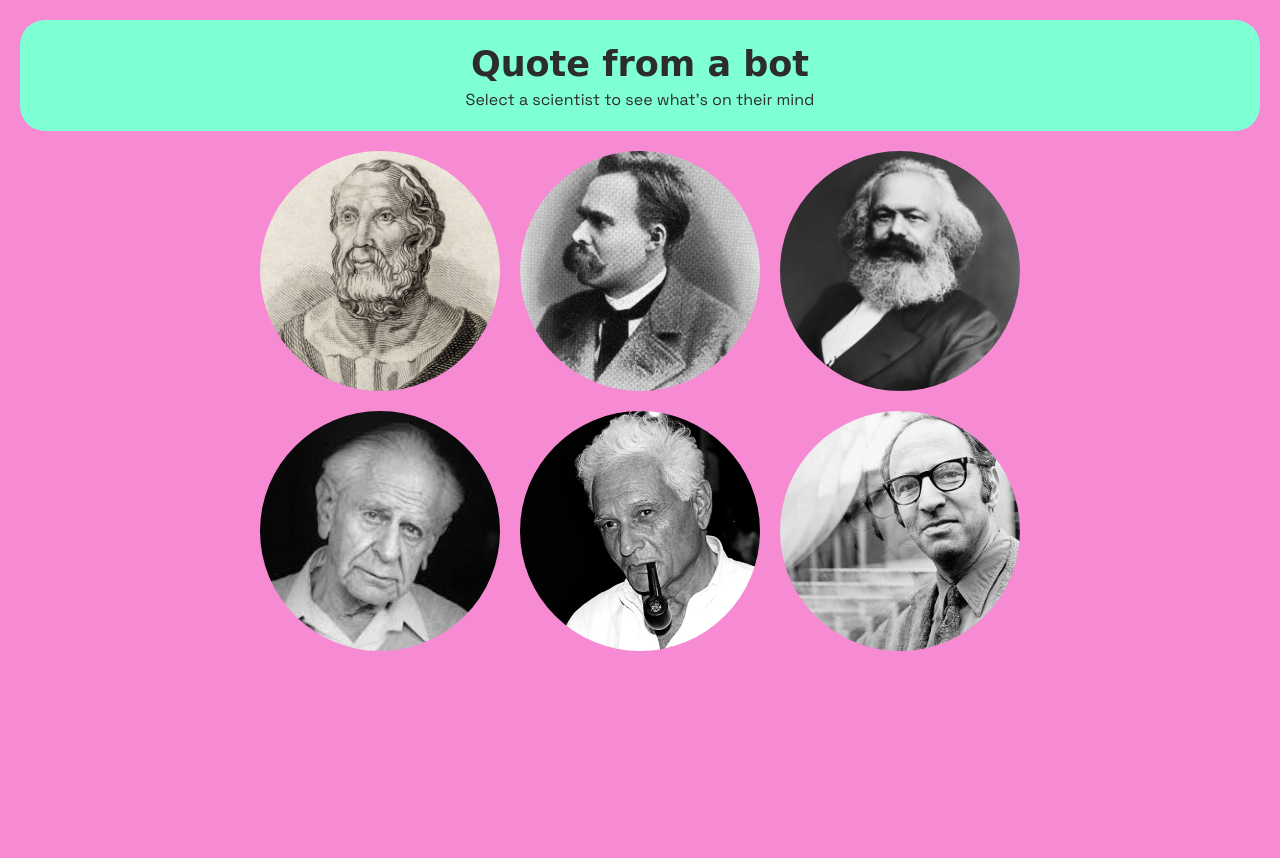
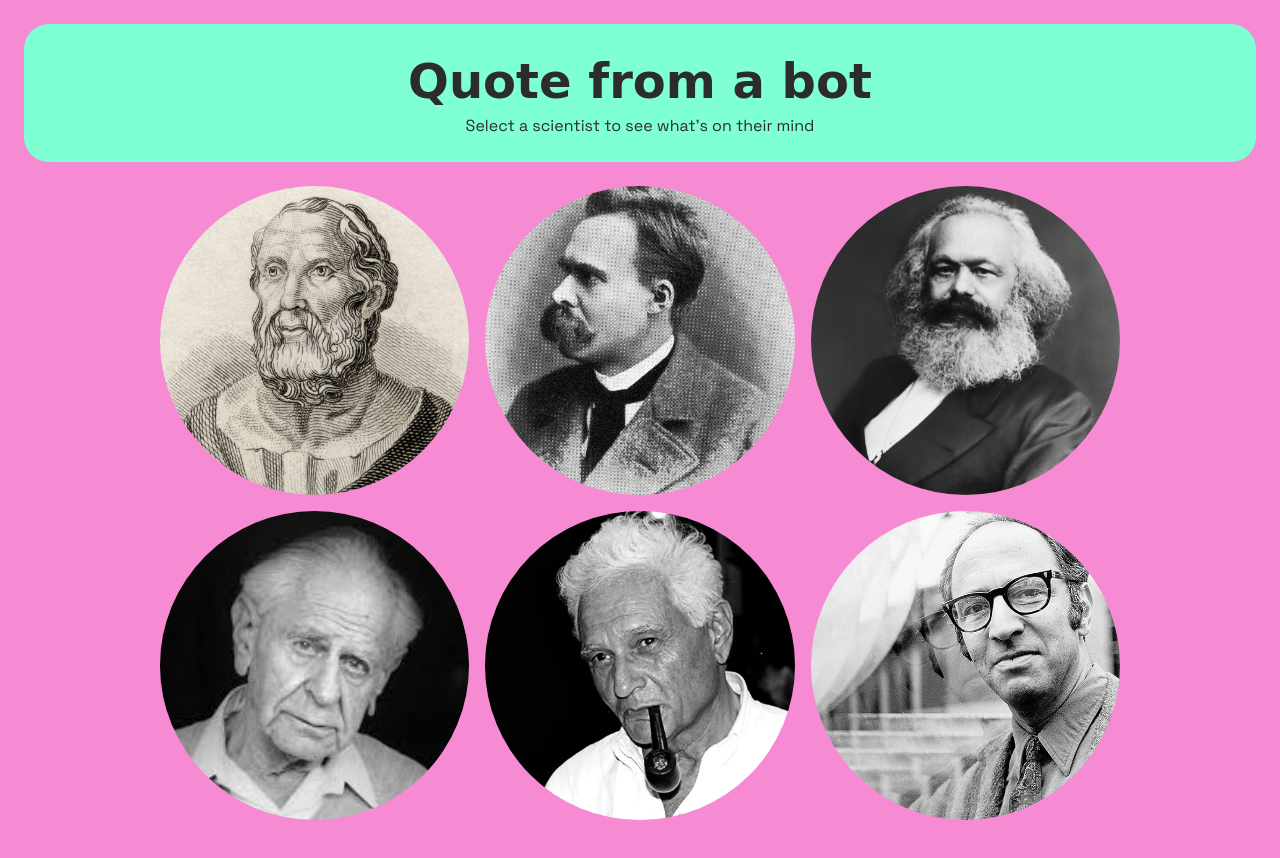
Before and after one commit to helenetrommelen/AI-Quote-Bot, a plain HTML site: page index.html in a window 1280 px wide. Drawn offline with Linux system fonts and the light colour scheme; a web font is replaced by a local one.

Commit message:
update aspect ratio to relative settings

```diff
--- a/style.css
+++ b/style.css
@@ -12,7 +12,7 @@ html {
 }
 
 h1 {
-    font-size: 35px;
+    font-size: 3em;
     font-weight: 700;
 }
 
@@ -23,14 +23,16 @@ p {
 header {
     text-align: center;
     background-color: aquamarine;
-    padding: 20px;
-    margin: 20px;
+    padding: 1.5rem;
+    margin: 1.5rem;
     border-radius: 25px;
 }
 
 main {
     /* align-items: center; */
     text-align: center;
+    margin: 10rem;
+    margin-top: 1rem;
 
 }
 
@@ -41,22 +43,25 @@ main {
 
 .philosophers {
     display: grid;
-    grid-template-columns: repeat(3, 240px);
+    grid-template-columns: repeat(3, 1fr);
+    grid-template-rows: repeat(3, 1fr);
     justify-content: center;
-    grid-template-rows: repeat(3, 240px);
-    gap: 20px
+    gap: 1em;
 }
 
 .philosopher img {
+    /* ensure image fits entire grid space set for the .philosopher class */
     width: 100%;
     height: 100%;
     object-fit: cover;
 }
 
 .philosopher {
-    width: 240px;
-    height: 240px;
+    /* how to scale images with different sizes in a CSS grid: https://www.shecodes.io/athena/22284-how-to-scale-images-with-different-sizes-in-a-css-grid */
+    aspect-ratio: 1;
     position: relative;
     overflow: hidden;
     border-radius: 50%;
+
+    cursor: pointer;
 }
```
